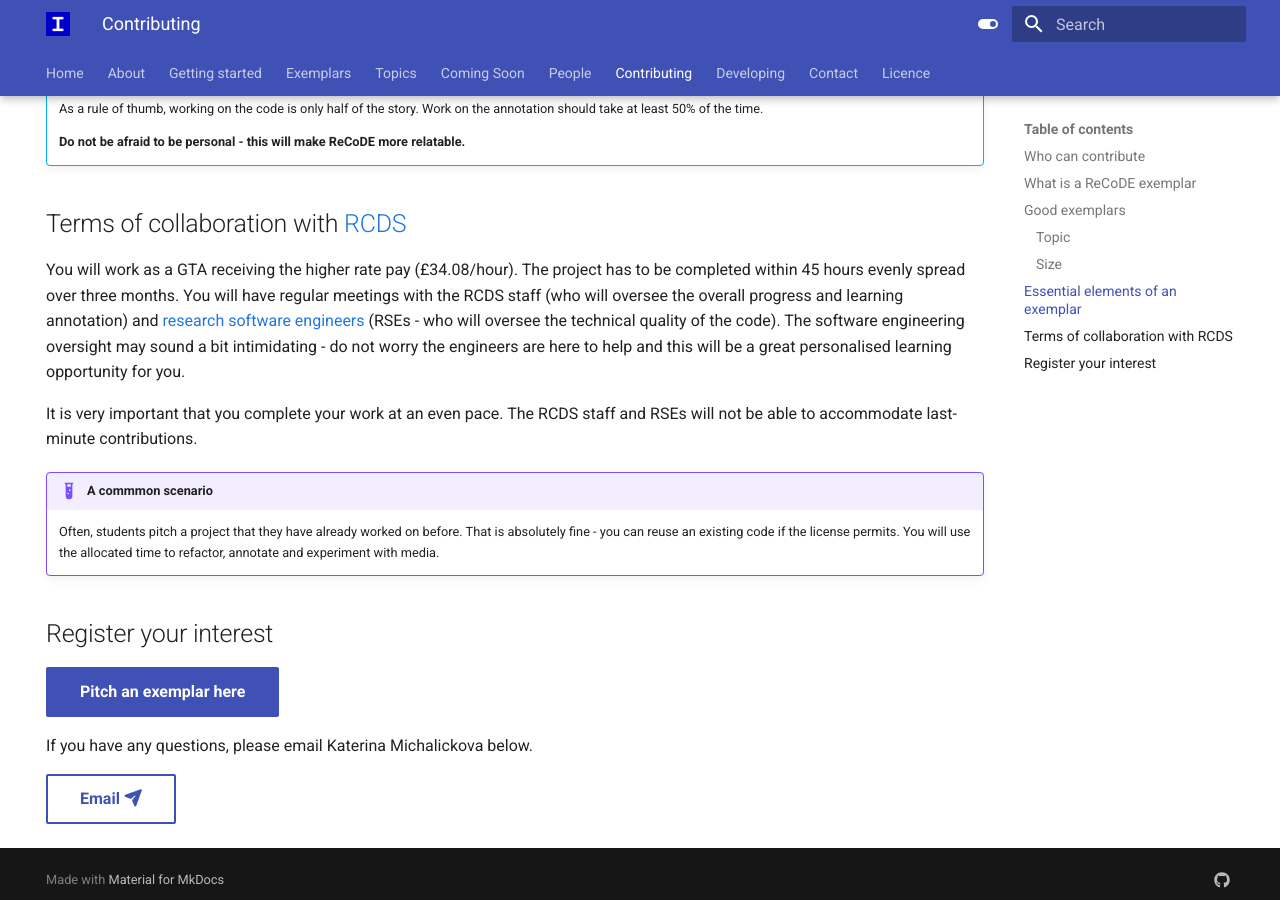
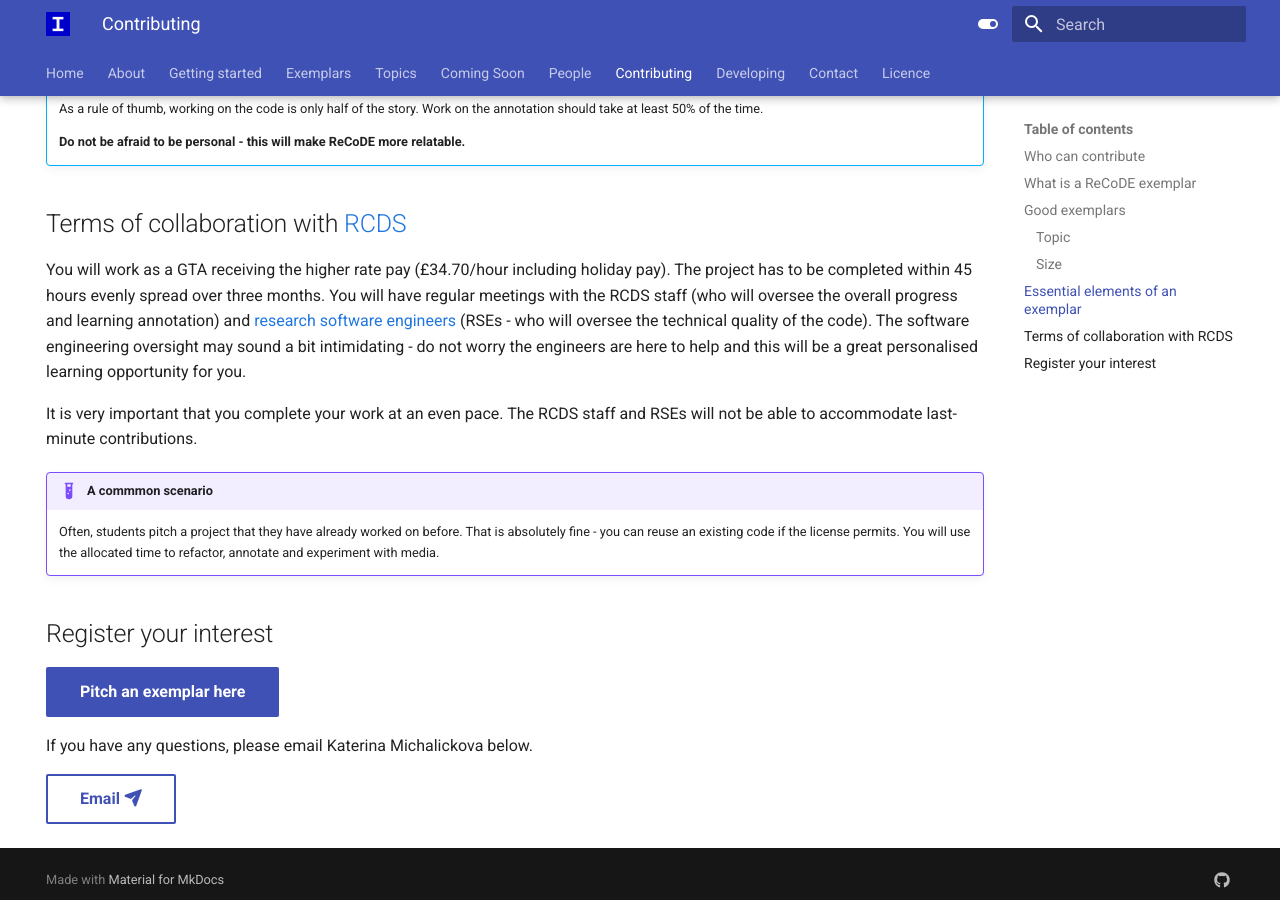
Before and after one commit to ImperialCollegeLondon/ReCoDE-home, an MkDocs documentation site: the page built from docs/contribute.md, in a window 1280 px wide and 900 px high, scrolled down 1524 px. Built offline with MkDocs 1.6.1 and Material for MkDocs 9.7.7, drawn with Linux system fonts in a browser that asks for light colours.

Commit message:
Update GTA rate

```diff
--- a/docs/contribute.md
+++ b/docs/contribute.md
@@ -78,7 +78,7 @@ We are looking for fairly concise projects. The code should not exceed several h
     **Do not be afraid to be personal - this will make ReCoDE more relatable.**
 
 ## Terms of collaboration with [RCDS](https://www.imperial.ac.uk/students/academic-support/graduate-school/professional-development/doctoral-students/research-computing-data-science/courses/)
-You will work as a GTA receiving the higher rate pay (£34.08/hour). The project has to be completed within 45 hours evenly spread over three months. You will have regular meetings with the RCDS staff (who will oversee the overall progress and learning annotation) and [research software engineers](https://www.imperial.ac.uk/admin-services/ict/self-service/research-support/rcs/service-offering/research-software-engineering/) (RSEs - who will oversee the technical quality of the code). The software engineering oversight may sound a bit intimidating - do not worry the engineers are here to help and this will be a great personalised learning opportunity for you.
+You will work as a GTA receiving the higher rate pay (£34.70/hour including holiday pay). The project has to be completed within 45 hours evenly spread over three months. You will have regular meetings with the RCDS staff (who will oversee the overall progress and learning annotation) and [research software engineers](https://www.imperial.ac.uk/admin-services/ict/self-service/research-support/rcs/service-offering/research-software-engineering/) (RSEs - who will oversee the technical quality of the code). The software engineering oversight may sound a bit intimidating - do not worry the engineers are here to help and this will be a great personalised learning opportunity for you.
 
 It is very important that you complete your work at an even pace. The RCDS staff and RSEs will not be able to accommodate last-minute contributions.
 
```
